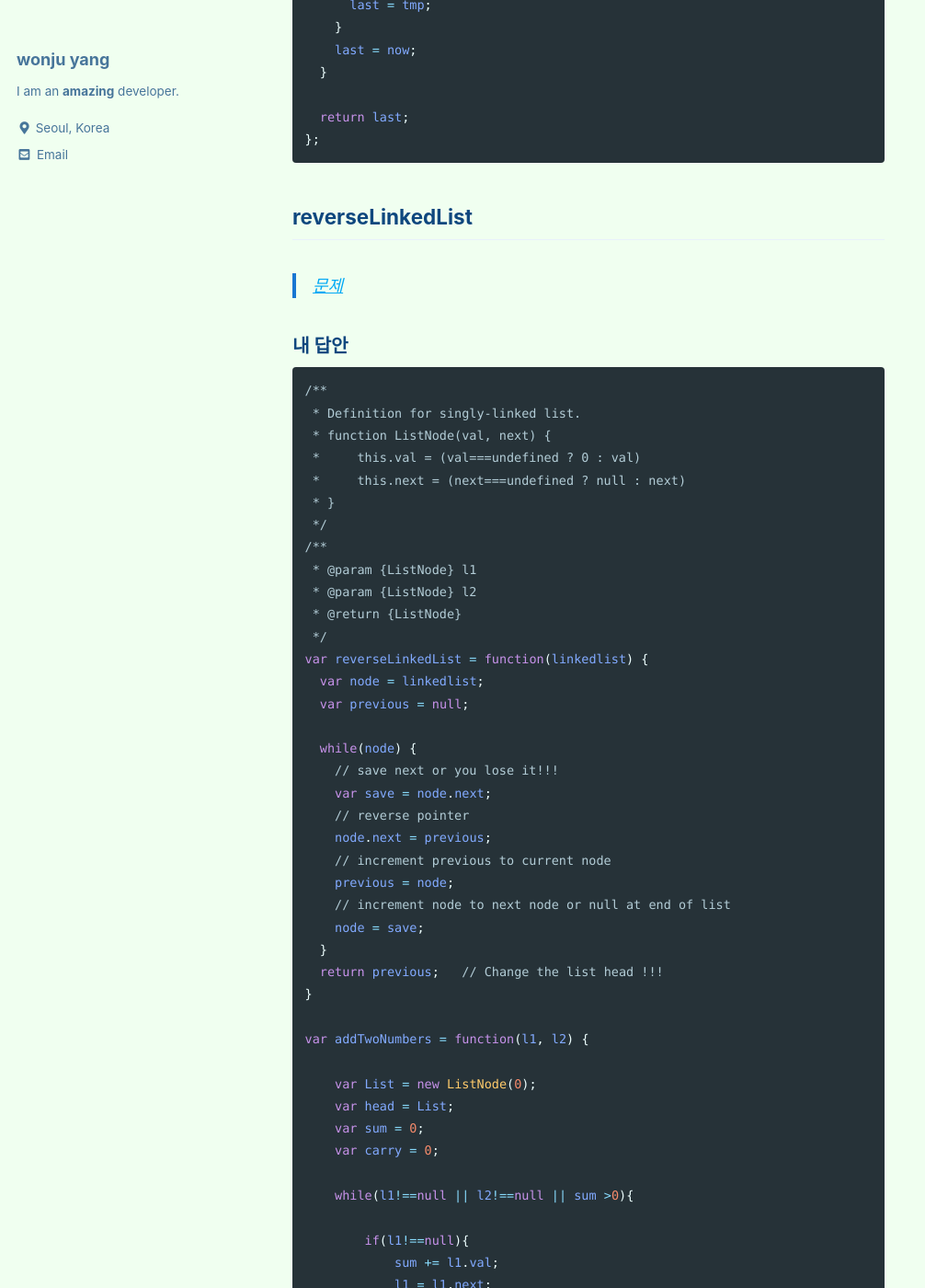
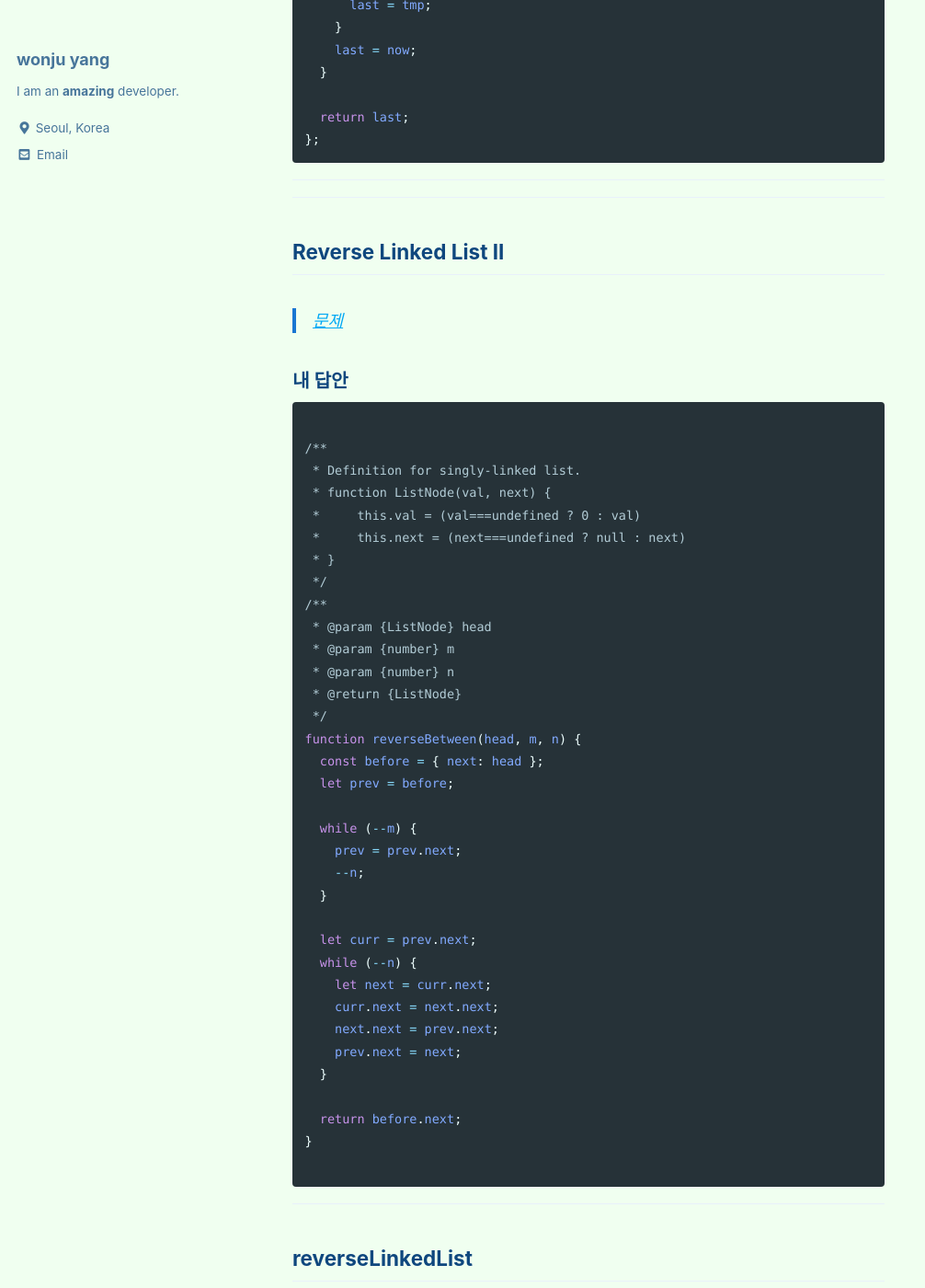
Before and after one commit to wonjuYang/wonjuYang.github.io, a Jekyll site: the page built from _posts/2020-08-06-LinkedList.md, in a window 1280 px wide and 1400 px high, scrolled down 1187 px. Shown: the whole window at 92% size, without its empty margins (0-1006 px from the left). Built offline with Jekyll 4.4.1, drawn with Linux system fonts in a browser that asks for light colours; cached includes are drawn as plain includes.

Commit message:
linkdedlist+

````diff
--- a/_posts/2020-08-06-LinkedList.md
+++ b/_posts/2020-08-06-LinkedList.md
@@ -60,6 +60,57 @@ var reverseKGroup = function(head, k) {
   return last;
 };
 ```
+***
+
+***
+
+
+## Reverse Linked List II
+
+
+>[문제](https://leetcode.com/problems/reverse-linked-list-ii/)
+
+### 내 답안
+
+
+
+```javascript
+
+/**
+ * Definition for singly-linked list.
+ * function ListNode(val, next) {
+ *     this.val = (val===undefined ? 0 : val)
+ *     this.next = (next===undefined ? null : next)
+ * }
+ */
+/**
+ * @param {ListNode} head
+ * @param {number} m
+ * @param {number} n
+ * @return {ListNode}
+ */
+function reverseBetween(head, m, n) {
+  const before = { next: head };
+  let prev = before;
+
+  while (--m) {
+    prev = prev.next;
+    --n;
+  }
+
+  let curr = prev.next;
+  while (--n) {
+    let next = curr.next;
+    curr.next = next.next;
+    next.next = prev.next;
+    prev.next = next;
+  }
+
+  return before.next;
+}
+
+```
+***
 
 
 
````
